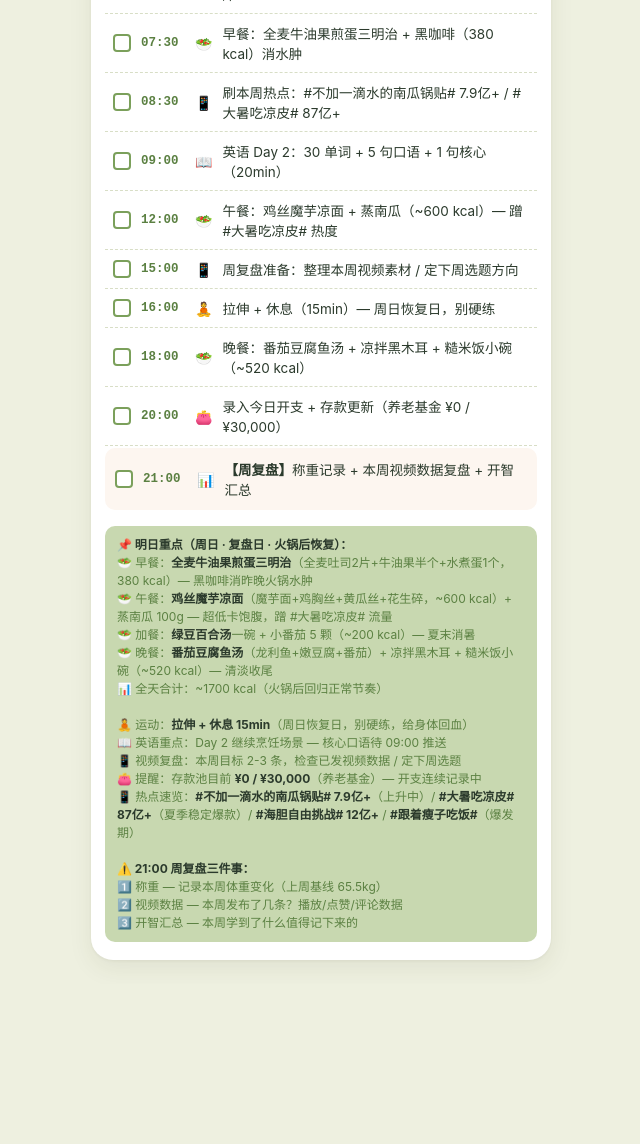
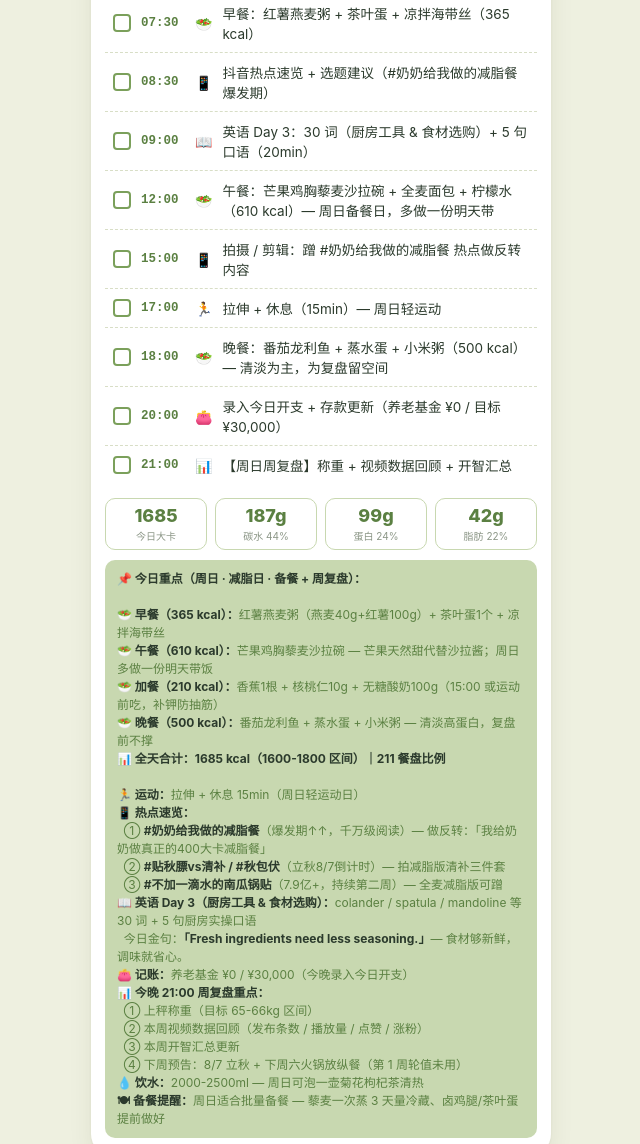
Before and after one commit to 2974858874/workbench, a plain HTML site: page templates/daily-card-2026-08-02.html in a window 1280 px wide. Shown: the part 593-1737 px from the top of the page, without its empty margins (319-959 px from the left). Before the commit the page ends 1577 px from the top, so only its background shows below. Drawn offline with Linux system fonts and the light colour scheme.

Commit message:
sync templates/daily-card-2026-08-02.html (update)

```diff
--- a/templates/daily-card-2026-08-02.html
+++ b/templates/daily-card-2026-08-02.html
@@ -118,13 +118,6 @@ body {
   border-bottom: 1px dashed var(--line);
 }
 .todo-item:last-child { border-bottom: 0; }
-.todo-item.highlight {
-  background: #fdf6f0;
-  border-radius: 10px;
-  padding: 11px 10px;
-  margin: 2px 0;
-  border-bottom: 0;
-}
 .check {
   width: 18px; height: 18px;
   border: 2px solid var(--green);
@@ -163,8 +156,8 @@ body {
 }
 .note b { color: var(--ink); }
 
-/* Badges */
-.cheat-badge {
+/* Special: review badge */
+.review-badge {
   display: inline-block;
   background: var(--accent);
   color: #fff;
@@ -175,22 +168,35 @@ body {
   margin-left: 6px;
   vertical-align: middle;
 }
-.review-badge {
-  display: inline-block;
-  background: #4a6fa5;
-  color: #fff;
-  font-size: 11px;
-  font-weight: 700;
-  padding: 2px 8px;
-  border-radius: 999px;
-  margin-left: 6px;
-  vertical-align: middle;
+
+/* Macro card */
+.macro-row {
+  display: flex;
+  gap: 8px;
+  margin: 0 14px 10px;
+}
+.macro-chip {
+  flex: 1;
+  background: #fff;
+  border: 1.5px solid var(--green-soft);
+  border-radius: 10px;
+  padding: 6px 4px;
+  text-align: center;
+}
+.macro-chip .val {
+  font-size: 18px;
+  font-weight: 800;
+  color: var(--green-deep);
+}
+.macro-chip .lbl {
+  font-size: 10px;
+  color: var(--ink-mute);
+  margin-top: 2px;
 }
 
-/* Print styles */
 @media print {
-  body { padding: 0; background: #fff; }
-  .frame { box-shadow: none; border-radius: 0; max-width: 100%; }
+  body { background: #fff; padding: 0; }
+  .frame { box-shadow: none; max-width: 100%; }
 }
 </style>
 </head>
@@ -198,10 +204,11 @@ body {
 <div class="frame">
   <div class="head">
     <div class="date">2026-08-02 <small>周日</small></div>
-    <div class="sub">MENU 19 · 8 月第 1 周 · 周日复盘日 <span class="review-badge">周复盘</span></div>
+    <div class="sub">MENU 03 · 8 月第 1 周 · 减脂日 <span class="review-badge">今晚周复盘</span></div>
     <div class="brand">🍅 的工作台 · Daily Workbench</div>
   </div>
 
+  <!-- Calendar: August 2026 -->
   <div class="cal">
     <div class="cal-cell wk">日</div>
     <div class="cal-cell wk">一</div>
@@ -217,7 +224,7 @@ body {
     <div class="cal-cell dim">29</div>
     <div class="cal-cell dim">30</div>
     <div class="cal-cell dim">31</div>
-    <div class="cal-cell event">1</div>
+    <div class="cal-cell dim">1</div>
 
     <div class="cal-cell today">2</div>
     <div class="cal-cell event">3</div>
@@ -255,86 +262,112 @@ body {
     <div class="cal-cell event">31</div>
   </div>
 
-  <div class="sec-title">明日固定行程（周日版）</div>
+  <div class="sec-title">今日固定行程（周日版）</div>
   <ul class="todo-list">
     <li class="todo-item">
       <span class="check"></span>
       <span class="todo-time">07:00</span>
       <span class="todo-tag">🥗</span>
-      <span class="todo-title">起床 / 喝水 / 简单拉伸（10min）— 昨晚火锅别赖床</span>
+      <span class="todo-title">起床 / 喝水 / 拉伸（10min）</span>
     </li>
     <li class="todo-item">
       <span class="check"></span>
       <span class="todo-time">07:30</span>
       <span class="todo-tag">🥗</span>
-      <span class="todo-title">早餐：全麦牛油果煎蛋三明治 + 黑咖啡（380 kcal）消水肿</span>
+      <span class="todo-title">早餐：红薯燕麦粥 + 茶叶蛋 + 凉拌海带丝（365 kcal）</span>
     </li>
     <li class="todo-item">
       <span class="check"></span>
       <span class="todo-time">08:30</span>
       <span class="todo-tag">📱</span>
-      <span class="todo-title">刷本周热点：#不加一滴水的南瓜锅贴# 7.9亿+ / #大暑吃凉皮# 87亿+</span>
+      <span class="todo-title">抖音热点速览 + 选题建议（#奶奶给我做的减脂餐 爆发期）</span>
     </li>
     <li class="todo-item">
       <span class="check"></span>
       <span class="todo-time">09:00</span>
       <span class="todo-tag">📖</span>
-      <span class="todo-title">英语 Day 2：30 单词 + 5 句口语 + 1 句核心（20min）</span>
+      <span class="todo-title">英语 Day 3：30 词（厨房工具 & 食材选购）+ 5 句口语（20min）</span>
     </li>
     <li class="todo-item">
       <span class="check"></span>
       <span class="todo-time">12:00</span>
       <span class="todo-tag">🥗</span>
-      <span class="todo-title">午餐：鸡丝魔芋凉面 + 蒸南瓜（~600 kcal）— 蹭 #大暑吃凉皮# 热度</span>
+      <span class="todo-title">午餐：芒果鸡胸藜麦沙拉碗 + 全麦面包 + 柠檬水（610 kcal）— 周日备餐日，多做一份明天带</span>
     </li>
     <li class="todo-item">
       <span class="check"></span>
       <span class="todo-time">15:00</span>
       <span class="todo-tag">📱</span>
-      <span class="todo-title">周复盘准备：整理本周视频素材 / 定下周选题方向</span>
+      <span class="todo-title">拍摄 / 剪辑：蹭 #奶奶给我做的减脂餐 热点做反转内容</span>
     </li>
     <li class="todo-item">
       <span class="check"></span>
-      <span class="todo-time">16:00</span>
-      <span class="todo-tag">🧘</span>
-      <span class="todo-title">拉伸 + 休息（15min）— 周日恢复日，别硬练</span>
+      <span class="todo-time">17:00</span>
+      <span class="todo-tag">🏃</span>
+      <span class="todo-title">拉伸 + 休息（15min）— 周日轻运动</span>
     </li>
     <li class="todo-item">
       <span class="check"></span>
       <span class="todo-time">18:00</span>
       <span class="todo-tag">🥗</span>
-      <span class="todo-title">晚餐：番茄豆腐鱼汤 + 凉拌黑木耳 + 糙米饭小碗（~520 kcal）</span>
+      <span class="todo-title">晚餐：番茄龙利鱼 + 蒸水蛋 + 小米粥（500 kcal）— 清淡为主，为复盘留空间</span>
     </li>
     <li class="todo-item">
       <span class="check"></span>
       <span class="todo-time">20:00</span>
       <span class="todo-tag">👛</span>
-      <span class="todo-title">录入今日开支 + 存款更新（养老基金 ¥0 / ¥30,000）</span>
+      <span class="todo-title">录入今日开支 + 存款更新（养老基金 ¥0 / 目标 ¥30,000）</span>
     </li>
-    <li class="todo-item highlight">
+    <li class="todo-item">
       <span class="check"></span>
       <span class="todo-time">21:00</span>
       <span class="todo-tag">📊</span>
-      <span class="todo-title"><b>【周复盘】</b>称重记录 + 本周视频数据复盘 + 开智汇总</span>
+      <span class="todo-title">【周日周复盘】称重 + 视频数据回顾 + 开智汇总</span>
     </li>
   </ul>
 
+  <!-- Macro overview -->
+  <div class="macro-row">
+    <div class="macro-chip">
+      <div class="val">1685</div>
+      <div class="lbl">今日大卡</div>
+    </div>
+    <div class="macro-chip">
+      <div class="val">187g</div>
+      <div class="lbl">碳水 44%</div>
+    </div>
+    <div class="macro-chip">
+      <div class="val">99g</div>
+      <div class="lbl">蛋白 24%</div>
+    </div>
+    <div class="macro-chip">
+      <div class="val">42g</div>
+      <div class="lbl">脂肪 22%</div>
+    </div>
+  </div>
+
   <div class="note">
-    <b>📌 明日重点（周日 · 复盘日 · 火锅后恢复）：</b><br>
-    🥗 早餐：<b>全麦牛油果煎蛋三明治</b>（全麦吐司2片+牛油果半个+水煮蛋1个，380 kcal）— 黑咖啡消昨晚火锅水肿<br>
-    🥗 午餐：<b>鸡丝魔芋凉面</b>（魔芋面+鸡胸丝+黄瓜丝+花生碎，~600 kcal）+ 蒸南瓜 100g — 超低卡饱腹，蹭 #大暑吃凉皮# 流量<br>
-    🥗 加餐：<b>绿豆百合汤</b>一碗 + 小番茄 5 颗（~200 kcal）— 夏末消暑<br>
-    🥗 晚餐：<b>番茄豆腐鱼汤</b>（龙利鱼+嫩豆腐+番茄）+ 凉拌黑木耳 + 糙米饭小碗（~520 kcal）— 清淡收尾<br>
-    📊 全天合计：~1700 kcal（火锅后回归正常节奏）<br><br>
-    🧘 运动：<b>拉伸 + 休息 15min</b>（周日恢复日，别硬练，给身体回血）<br>
-    📖 英语重点：Day 2 继续烹饪场景 — 核心口语待 09:00 推送<br>
-    📱 视频复盘：本周目标 2-3 条，检查已发视频数据 / 定下周选题<br>
-    👛 提醒：存款池目前 <b>¥0 / ¥30,000</b>（养老基金）— 开支连续记录中<br>
-    📱 热点速览：<b>#不加一滴水的南瓜锅贴# 7.9亿+</b>（上升中）/ <b>#大暑吃凉皮# 87亿+</b>（夏季稳定爆款）/ <b>#海胆自由挑战# 12亿+</b> / <b>#跟着瘦子吃饭#</b>（爆发期）<br><br>
-    <b>⚠️ 21:00 周复盘三件事：</b><br>
-    1️⃣ 称重 — 记录本周体重变化（上周基线 65.5kg）<br>
-    2️⃣ 视频数据 — 本周发布了几条？播放/点赞/评论数据<br>
-    3️⃣ 开智汇总 — 本周学到了什么值得记下来的
+    <b>📌 今日重点（周日 · 减脂日 · 备餐 + 周复盘）：</b><br><br>
+    <b>🥗 早餐（365 kcal）：</b>红薯燕麦粥（燕麦40g+红薯100g）+ 茶叶蛋1个 + 凉拌海带丝<br>
+    <b>🥗 午餐（610 kcal）：</b>芒果鸡胸藜麦沙拉碗 — 芒果天然甜代替沙拉酱；周日多做一份明天带饭<br>
+    <b>🥗 加餐（210 kcal）：</b>香蕉1根 + 核桃仁10g + 无糖酸奶100g（15:00 或运动前吃，补钾防抽筋）<br>
+    <b>🥗 晚餐（500 kcal）：</b>番茄龙利鱼 + 蒸水蛋 + 小米粥 — 清淡高蛋白，复盘前不撑<br>
+    <b>📊 全天合计：1685 kcal（1600-1800 区间）｜211 餐盘比例</b><br><br>
+    <b>🏃 运动：</b>拉伸 + 休息 15min（周日轻运动日）<br>
+    <b>📱 热点速览：</b><br>
+    &nbsp;&nbsp;① <b>#奶奶给我做的减脂餐</b>（爆发期↑↑，千万级阅读）— 做反转：「我给奶奶做真正的400大卡减脂餐」<br>
+    &nbsp;&nbsp;② <b>#贴秋膘vs清补 / #秋包伏</b>（立秋8/7倒计时）— 拍减脂版清补三件套<br>
+    &nbsp;&nbsp;③ <b>#不加一滴水的南瓜锅贴</b>（7.9亿+，持续第二周）— 全麦减脂版可蹭<br>
+    <b>📖 英语 Day 3（厨房工具 & 食材选购）：</b>colander / spatula / mandoline 等 30 词 + 5 句厨房实操口语<br>
+    &nbsp;&nbsp;今日金句：<b>「Fresh ingredients need less seasoning.」</b>— 食材够新鲜，调味就省心。<br>
+    <b>👛 记账：</b>养老基金 ¥0 / ¥30,000（今晚录入今日开支）<br>
+    <b>📊 今晚 21:00 周复盘重点：</b><br>
+    &nbsp;&nbsp;① 上秤称重（目标 65-66kg 区间）<br>
+    &nbsp;&nbsp;② 本周视频数据回顾（发布条数 / 播放量 / 点赞 / 涨粉）<br>
+    &nbsp;&nbsp;③ 本周开智汇总更新<br>
+    &nbsp;&nbsp;④ 下周预告：8/7 立秋 + 下周六火锅放纵餐（第 1 周轮值未用）<br>
+    <b>💧 饮水：</b>2000-2500ml — 周日可泡一壶菊花枸杞茶清热<br>
+    <b>🍽 备餐提醒：</b>周日适合批量备餐 — 藜麦一次蒸 3 天量冷藏、卤鸡腿/茶叶蛋提前做好
   </div>
 </div>
 </body>
```
